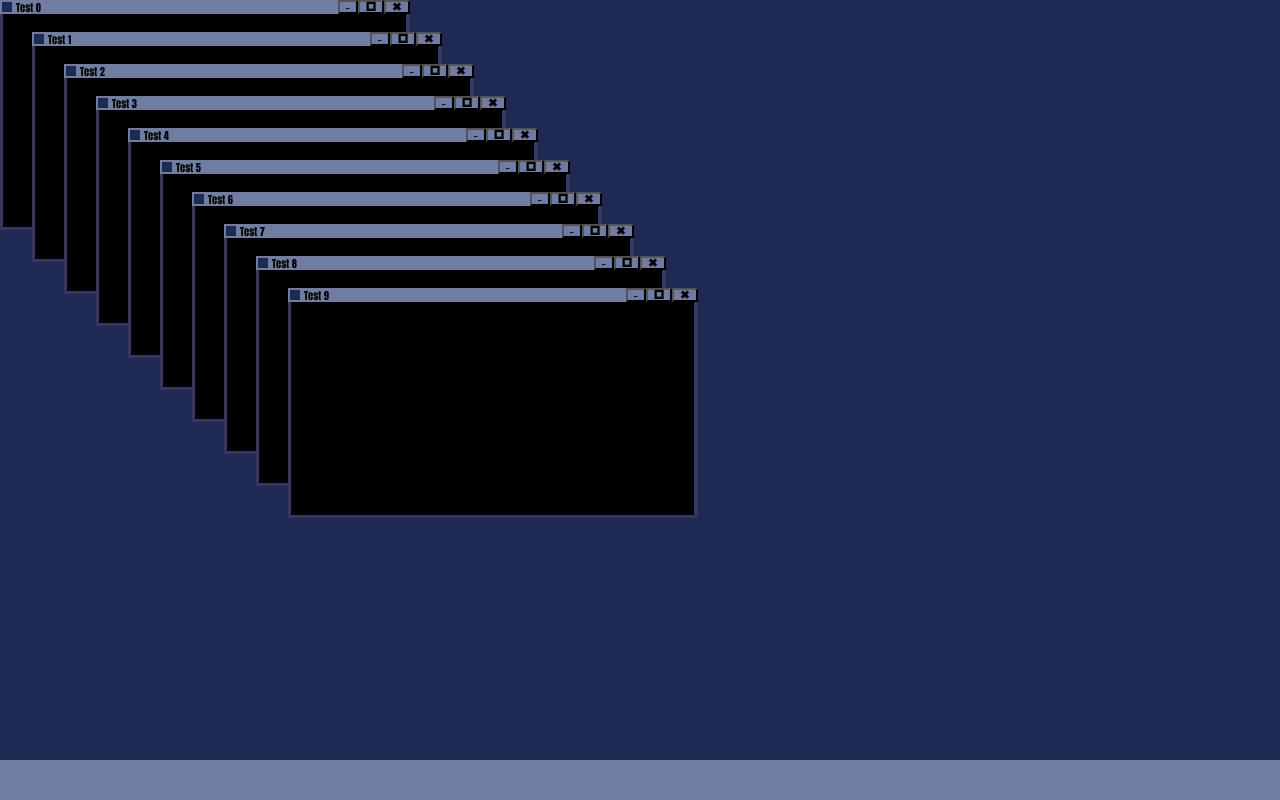
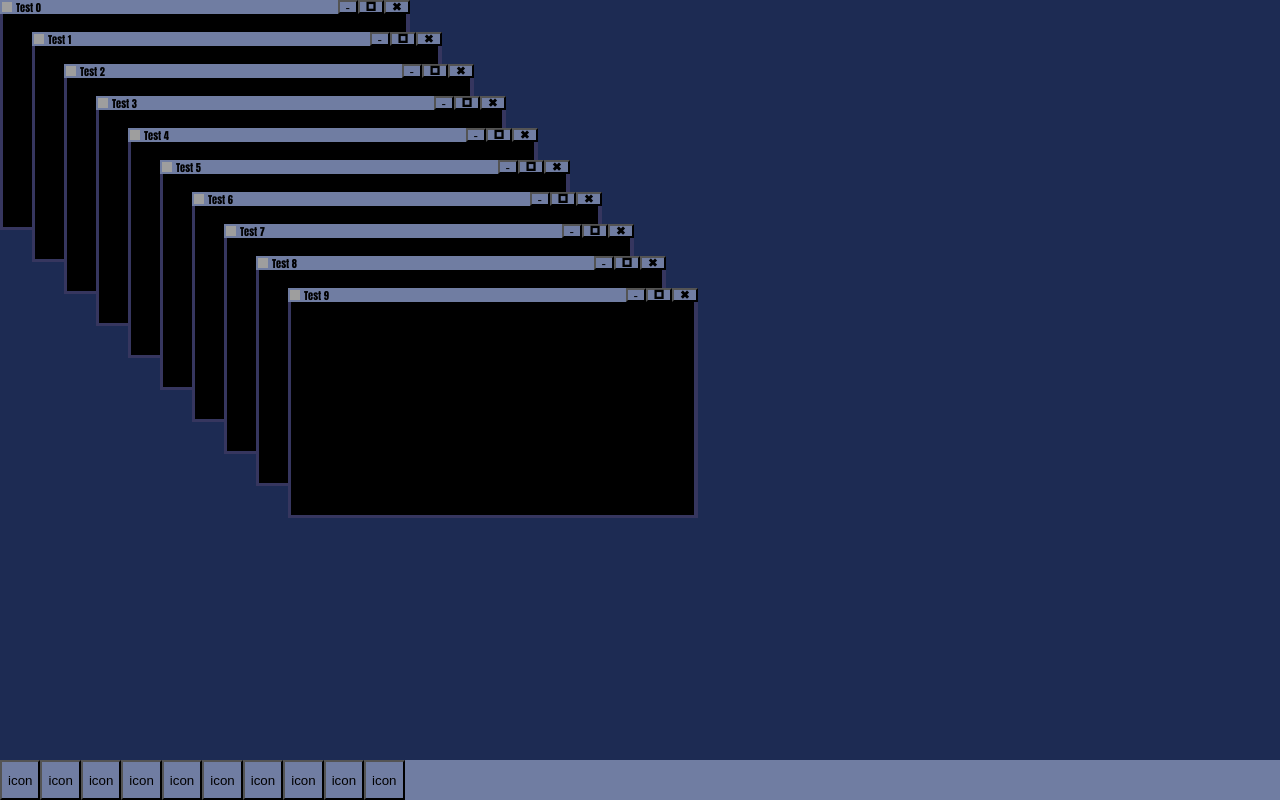
Before and after one commit to SoyVixterDev/personal-site, a React (Vite) app: page / in a window 1280 px wide. Built offline with nearby package versions, Linux system fonts and the light colour scheme; grey boxes are pictures that could not be loaded.

Commit message:
Refactored window API, introduced final behavior systems for window minimizing, maximizing and closing

```diff
--- a/src/App.tsx
+++ b/src/App.tsx
@@ -7,52 +7,163 @@ import VirtualDesk from './desktop-environment/VirtualDesk.tsx'
 import Wallpaper from './desktop-environment/Wallpaper.tsx'
 import Taskbar from './desktop-environment/Taskbar.tsx'
 import Window from './desktop-environment/Window.tsx'
+import TaskbarElement from './desktop-environment/TaskbarElement.tsx';
 
 import DefaultWallpaper from './assets/defaultWallpaper.png';
 
-const windowDict: Map<string, ReactNode> = new Map();
-const tasksDict: Map<string, ReactNode> = new Map();
 
+const activeDict: Map<string, WindowData> = new Map();
+let topZIndex: number = 0;
 
-export let forceUpdate: () => void = () =>
+/**
+ * Stored data for windows
+ */
+interface WindowData
 {
-  console.warn("Updated forced before initialization!");
+  title: string,
+  pos: Vector2,
+  size: Vector2,
+  icon: string,
+  zIndex: number,
+  isMinimized: boolean,
+  isMaximized: boolean
+  // Add content
+}
+/**
+ * Gets window rendering fromm saved data
+ * @param data
+ * @returns
+ */
+function WindowFromData(data: WindowData)
+{
+  return <Window
+      title={data.title}
+      position={data.pos}
+      icon={data.icon}
+      size={data.size}
+      zIndex={data.zIndex}
+      isMinimized={data.isMinimized}
+      isMaximized={data.isMaximized}
+    />
+
+}
+/**
+ * Gets a taskbar element from saved data
+ * @param data
+ * @returns
+ */
+function TaskbarElementFromData(data: WindowData)
+{
+  return(
+    <TaskbarElement
+      title={data.title}
+      icon={data.icon}
+    />
+  )
+}
+/**
+ * Tries to create a new window, or brings one into focus if the window already exists
+ * @param name
+ * @param pos
+ * @param size
+ */
+function CreateOrFocusWindow(name: string, icon: string, pos: Vector2, size: Vector2 /* Content */)
+{
+  if(activeDict.has(name))
+  {
+    FocusWindow(name);
+    return;
+  }
+
+  const window: WindowData = {title: name, icon: icon, pos: pos, size: size, zIndex: ++topZIndex, isMinimized: false, isMaximized: false}
+
+  activeDict.set(name, window);
+
+  ForceUpdate();
+}
+/**
+ * Brings a window into focus in the foreground. Unminimizes if required.
+ * @param name
+ * @returns
+ */
+function FocusWindow(name: string)
+{
+  const window = activeDict.get(name);
+  if(window == null)
+      return;
+
+  window.isMinimized = false;
+
+  window.zIndex = ++topZIndex;
+
+  ForceUpdate();
+}
+/**
+ * Either focuses a window and unminimizes it or minimizes it if itś already in focus
+ * @param name
+ */
+function FocusOrMinimizeWindow(name: string)
+{
+  const window = activeDict.get(name);
+
+  if(window == null)
+      return;
+
+  if(window.zIndex == topZIndex)
+    ToggleMinimizeWindow(name);
+  else
+    FocusWindow(name);
+}
+/**
+ * Toggles minimized state for a specific window
+ * @param name
+ * @returns
+ */
+function ToggleMinimizeWindow(name: string)
+{
+  const window = activeDict.get(name);
+
+  if(window == null)
+      return;
+
+  window.isMinimized = !window.isMinimized;
+
+  ForceUpdate();
+}
+/**
+ * Toggles maximized state for a specific window
+ * @param name
+ * @returns
+ */
+function ToggleMaximizeWindow(name: string)
+{
+  const window = activeDict.get(name);
+
+  if(window == null)
+      return;
+
+  window.isMaximized = !window.isMaximized;
+
+  ForceUpdate();
+}
+/**
+ * Closes a window process completely
+ * @param name
+ */
+function CloseWindow(name: string)
+{
+  activeDict.delete(name);
+
+  ForceUpdate();
+}
+/**
+ * Subscription to force a render update in the app
+ */
+export let ForceUpdate: () => void = () =>
+{
+  console.warn("Update forced before initialization!");
 };
 
-function CreateWindow(name: string, pos: Vector2, size: Vector2 /* Add Content and Icon Here */)
-{
-  windowDict.set(name,
-    <Window
-      key={name}
-      icon={DefaultWallpaper}
-      title={name}
-      initialPosition={pos}
-      initialSize={size}
-      order={windowDict.size}>
-    </Window>);
-  forceUpdate();
-}
-
-function SelectWindow(name: string)
-{
-  const node = windowDict.get(name);
-
-  windowDict.delete(name);
-  windowDict.set(name, node);
-
-  forceUpdate();
-}
-
-function MinimizeWindow(name: string)
-{
-
-}
-
-function CloseWindow(name: string)
-{
-  windowDict.delete(name);
-  forceUpdate();
-}
 
 let initialized = false;
 function Init()
@@ -61,10 +172,10 @@ function Init()
 
   initialized = true;
 
-  windowDict.clear();
+  activeDict.clear();
   for(let i = 0; i < 10; i++)
   {
-      CreateWindow(`Test ${i}`, {x: i*2.5, y:i*2.5}, {x:32, y:18});
+      CreateOrFocusWindow(`Test ${i}`, './assets/defaultWallpaper.png', {x: i*2.5, y:i*2.5}, {x:32, y:18});
   }
 }
 
@@ -75,7 +186,7 @@ const App = () =>
   const [size, setSize] = useState<Vector2>();
   const [, setTick] = useState(0);
 
-  forceUpdate = () => setTick(tick => tick + 1);
+  ForceUpdate = () => setTick(tick => tick + 1);
 
   const resizeHandler = () =>
   {
@@ -105,17 +216,22 @@ const App = () =>
     <div className="container">
       <VirtualDesk reactiveOrientation={reactiveOrientation}>
         <Wallpaper />
-            {Array.from(windowDict.entries()).map(([id, windowNode]) => (
+            {Array.from(activeDict.entries()).map(([id, windowData]) => (
             <React.Fragment key={id}>
-                {windowNode}
+                {WindowFromData(windowData)}
             </React.Fragment>
             ))}
         <Taskbar>
+            {Array.from(activeDict.entries()).map(([id, windowData]) => (
+            <React.Fragment key={id}>
+                {TaskbarElementFromData(windowData)}
+            </React.Fragment>
+            ))}
         </Taskbar>
       </VirtualDesk>
     </div>
   )
 }
 
-export { CloseWindow, SelectWindow, CreateWindow };
+export { CloseWindow, FocusWindow, FocusOrMinimizeWindow, CreateOrFocusWindow, ToggleMinimizeWindow, ToggleMaximizeWindow };
 export default App;
--- a/src/desktop-environment/Taskbar.tsx
+++ b/src/desktop-environment/Taskbar.tsx
@@ -10,7 +10,7 @@ const Taskbar = ({ children }: TaskbarProps) =>
 {
     return(
         <div className='taskbar'>
-            <img className='element-background' src={DefaultTaskbar}></img>
+            { children }
         </div>
     )
 }
--- /dev/null
+++ b/src/desktop-environment/TaskbarElement.tsx
@@ -0,0 +1,44 @@
+import { useEffect, useRef } from 'react';
+import './css/Desktop.css';
+import { FocusOrMinimizeWindow } from '../App';
+
+interface TaskbarElementProps
+{
+    title: string,
+    icon: any,
+}
+
+const TaskbarElement = ({title, icon}:TaskbarElementProps) =>
+{
+    const buttonRef = useRef<HTMLButtonElement>(null);
+
+    useEffect(() =>
+    {
+        if(buttonRef.current == null)
+            return;
+
+        const button = buttonRef.current;
+
+        const onClick = (e: MouseEvent) =>
+        {
+            FocusOrMinimizeWindow(title);
+        }
+
+        button.addEventListener('mousedown', onClick);
+
+        const cleanup = () =>
+        {
+            button.removeEventListener('mousedown', onClick);
+        };
+
+        return cleanup;
+    }, []);
+
+    return(
+        <button className='taskbar-element' ref={buttonRef}>
+            icon
+        </button>
+    )
+}
+
+export default TaskbarElement
--- a/src/desktop-environment/Window.tsx
+++ b/src/desktop-environment/Window.tsx
@@ -1,9 +1,9 @@
-import React, { Ref, RefObject, useEffect, useRef} from 'react'
+import React, { Ref, RefObject, useEffect, useRef, useState} from 'react'
 
 import { Vector2 } from '../structures/MathStructures.tsx'
 
 import WindowDecorator from './WindowDecorator.tsx'
-import { SelectWindow } from '../App.tsx';
+import { FocusWindow } from '../App.tsx';
 
 
 function clamp(val: number, min: number, max: number)
@@ -11,18 +11,19 @@ function clamp(val: number, min: number, max: number)
     return Math.min(Math.max(val, min), max);
 }
 
-
 interface WindowProps
 {
     children?: any,
     title: string,
-    icon?: string,
-    initialPosition: Vector2,
-    initialSize: Vector2,
-    order: number
+    icon: string,
+    position: Vector2,
+    size: Vector2,
+    zIndex: number,
+    isMinimized: boolean,
+    isMaximized: boolean
 }
 
-const Window = ({children, title, icon, initialPosition = {x: 0, y: 0}, initialSize = {x: 20, y: 20}, order = 0}: WindowProps) =>
+const Window = ({children, title, icon, position: position = {x: 0, y: 0}, size: size = {x: 20, y: 20}, zIndex: zIndex, isMinimized: isMinimized, isMaximized: isMaximized}: WindowProps) =>
 {
     const windowRef = useRef<HTMLDivElement>(null);
     const decoratorRef = useRef<HTMLDivElement>(null);
@@ -30,7 +31,7 @@ const Window = ({children, title, icon, initialPosition = {x: 0, y: 0}, initialS
     const isClicked = useRef<boolean>(false);
 
     const mouseInitialPos = useRef<Vector2>({x:0, y:0});
-    const windowLastPos = useRef<Vector2>(initialPosition)
+    const windowLastPos = useRef<Vector2>(position)
 
     useEffect(() =>
     {
@@ -42,11 +43,14 @@ const Window = ({children, title, icon, initialPosition = {x: 0, y: 0}, initialS
 
         const onFocus = (e: MouseEvent) =>
         {
-            SelectWindow(title);
+            FocusWindow(title);
         }
 
         const onMouseDown = (e: MouseEvent) =>
         {
+            if(isMaximized)
+                return;
+
             isClicked.current = true;
 
             const xVW = (e.clientX / window.innerWidth) * 100;
@@ -74,13 +78,13 @@ const Window = ({children, title, icon, initialPosition = {x: 0, y: 0}, initialS
         };
         const onMouseMove = (e: MouseEvent) =>
         {
-            if(!isClicked.current)
+            if(!isClicked.current || isMaximized)
                 return;
 
             const xVW = (e.clientX / window.innerWidth) * 100;
             const yVW = (e.clientY / window.innerWidth) * 100;
 
-            const x = clamp(xVW- mouseInitialPos.current.x + windowLastPos.current.x, 0, 100 - initialSize.x);
+            const x = clamp(xVW- mouseInitialPos.current.x + windowLastPos.current.x, 0, 100 - size.x);
             const y = yVW - mouseInitialPos.current.y + windowLastPos.current.y;
 
             thisWindow.style.left = `${x}vw`;
@@ -103,14 +107,35 @@ const Window = ({children, title, icon, initialPosition = {x: 0, y: 0}, initialS
         };
 
         return cleanup;
-    }, []);
+    }, [isMaximized]);
 
+    const styleMaximized: React.CSSProperties =
+    {
+        display: isMinimized ? 'none' : 'block',
+        position: 'absolute',
+        left: 0,
+        top: 0,
+        width: 100 + 'vw',
+        height: 100 + 'vh',
+        zIndex: 9999
+    }
+    const styleNormal: React.CSSProperties =
+    {
+        display: isMinimized ? 'none' : 'block',
+        position: 'absolute',
+        left: windowLastPos.current.x + 'vw',
+        top: windowLastPos.current.y + 'vw',
+        width: size.x + 'vw',
+        height: size.y + 'vw',
+        zIndex: zIndex
+    }
 
     return (
-    <div className='window' ref={windowRef} style={{position: 'absolute', left: initialPosition.x  + "vw", top: initialPosition.y + "vw", width: initialSize.x + "vw", height: initialSize.y + "vw"}}>
+    <div className='window' ref={windowRef} style={isMaximized ? styleMaximized : styleNormal}>
         <WindowDecorator ref={decoratorRef} title={title} icon={icon}></WindowDecorator>
         <div className='window-content'>{children}</div>
     </div>);
 }
 
+export { WindowProps }
 export default Window;
--- a/src/desktop-environment/WindowDecorator.tsx
+++ b/src/desktop-environment/WindowDecorator.tsx
@@ -1,7 +1,9 @@
 import './css/Window.css';
 import './css/Desktop.css';
 import { RefObject, useEffect, useRef } from 'react';
-import { CloseWindow } from '../App';
+import { CloseWindow, ToggleMaximizeWindow  , ToggleMinimizeWindow } from '../App';
+import  Window, { WindowProps } from './Window.tsx'
+
 
 interface WindowDecoratorProps
 {
@@ -34,11 +36,13 @@ const WindowDecorator = ({ref, title, icon}: WindowDecoratorProps) =>
         const handleMaximize = (e: MouseEvent) =>
         {
             e.stopPropagation();
+            ToggleMaximizeWindow(title);
             console.log("Maximize");
         }
         const handleMinimize = (e: MouseEvent) =>
         {
-            e.stopPropagation();
+            e.stopPropagation()
+            ToggleMinimizeWindow(title);
             console.log("Minimize");
         }
 
--- a/src/desktop-environment/css/Desktop.css
+++ b/src/desktop-environment/css/Desktop.css
@@ -48,6 +48,8 @@
     width: 100vw;
     height: 5vh;
 
+    background-image: url('../../assets/defaultTaskbar.png');
+
     -webkit-touch-callout: none;
     -webkit-user-select: none;
     -khtml-user-select: none;
@@ -56,7 +58,22 @@
     -o-user-select: none;
     user-select: none;
 }
+.taskbar-element
+{
+    aspect-ratio: calc(1);
+    height:100%;
+    width: auto;
 
+    background-color: #707da2;
+
+    -webkit-touch-callout: none;
+    -webkit-user-select: none;
+    -khtml-user-select: none;
+    -moz-user-select: none;
+    -ms-user-select: none;
+    -o-user-select: none;
+    user-select: none;
+}
 .element-background
 {
     width: 100%;
```
